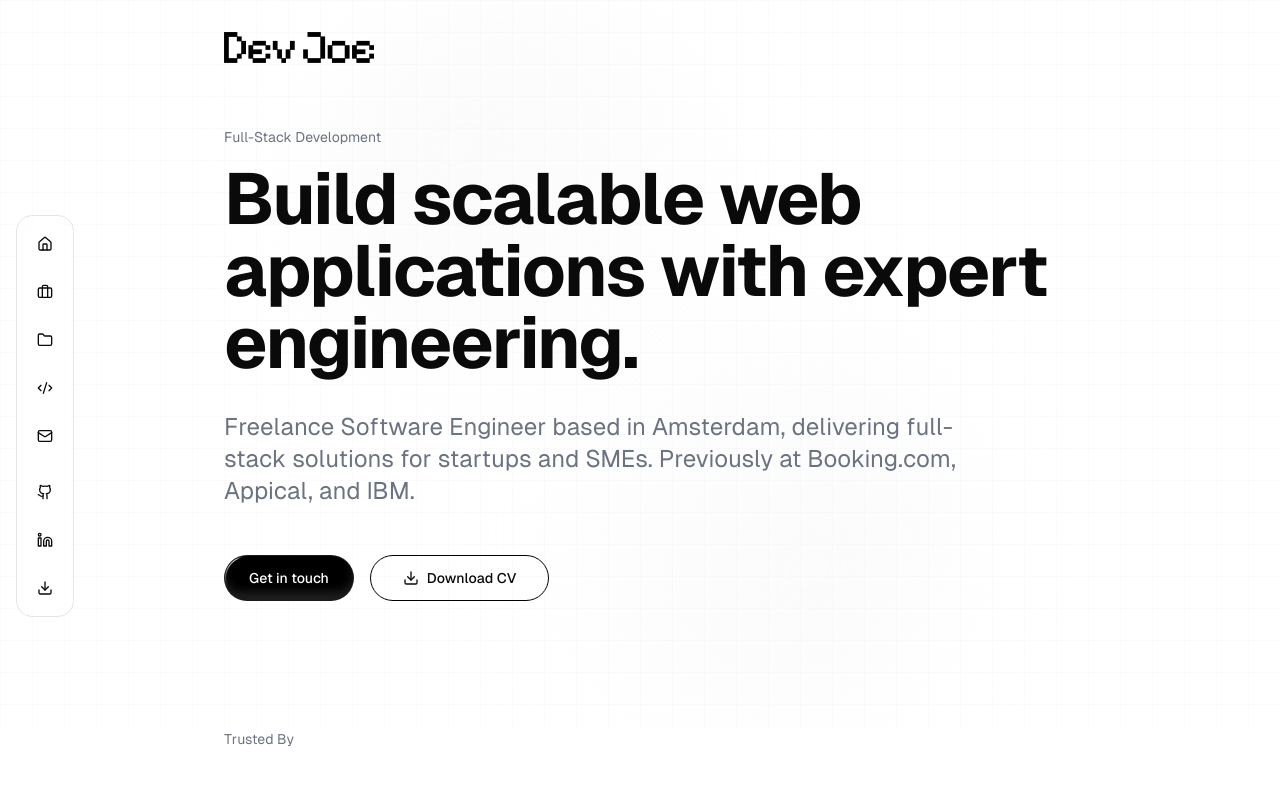
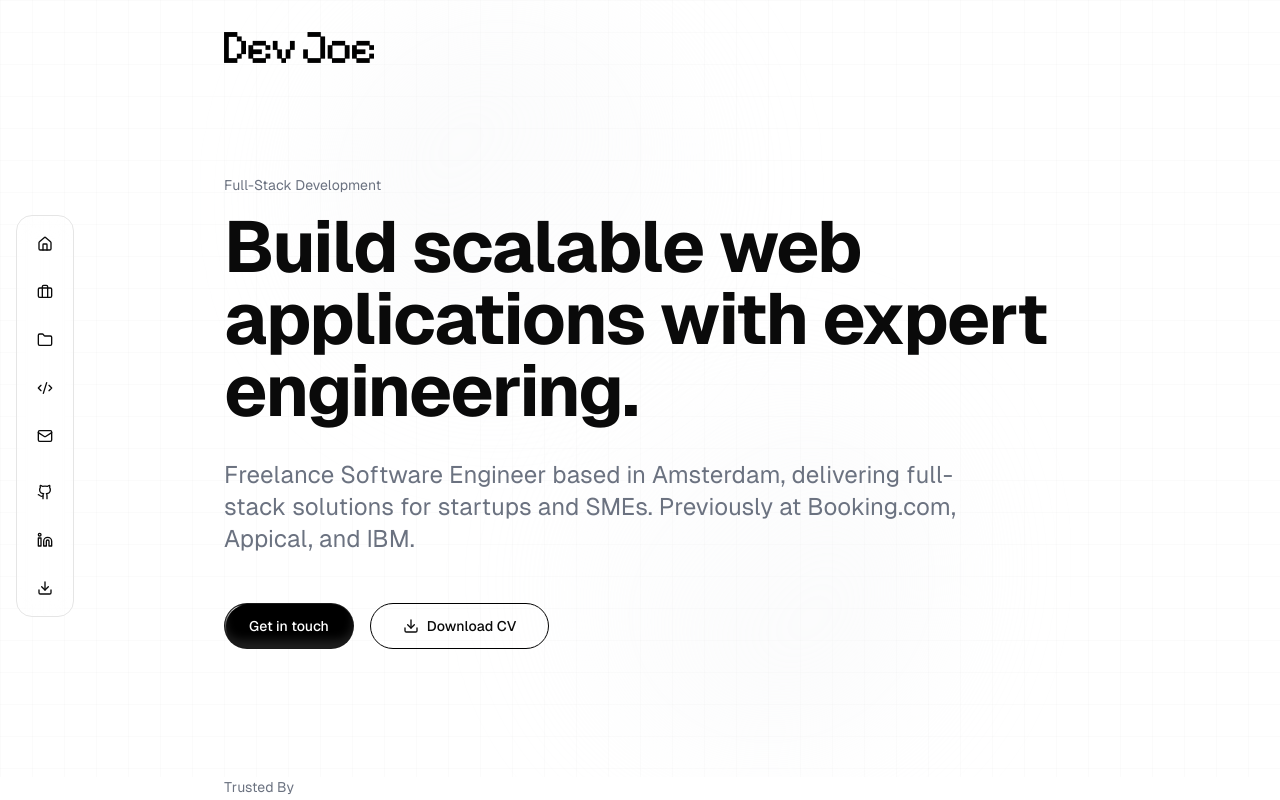
Before and after one commit to joeharwood96/joeharwood.dev, a Next.js app: page / in a window 1280 px wide. Shown: the top 800 px of the page. Built offline with nearby package versions, Linux system fonts and the light colour scheme.

Commit message:
Update page.tsx

```diff
--- a/app/page.tsx
+++ b/app/page.tsx
@@ -220,7 +220,7 @@ export default function Home() {
         type="application/ld+json"
         dangerouslySetInnerHTML={{ __html: JSON.stringify(jsonLd) }}
       />
-      <div className="min-h-[80vh] flex flex-col relative w-full pb-16 sm:pb-20 md:pb-24">
+      <div className="relative w-full">
         <AnimatedGridBackground />
         <motion.nav
           className="flex justify-between items-center px-6 py-6 sm:px-8 md:px-12 md:py-8 lg:px-24 lg:w-4/5 mx-auto w-full"
@@ -257,9 +257,9 @@ export default function Home() {
           </div>
         </motion.nav>
 
-        <div className="flex-1 flex items-center justify-center w-full">
+        <div className="w-full">
           <motion.div
-            className="flex flex-col gap-8 px-6 sm:px-8 md:px-12 lg:px-24 lg:w-4/5 w-full mx-auto py-8"
+            className="flex flex-col gap-8 px-6 sm:px-8 md:px-12 lg:px-24 lg:w-4/5 w-full mx-auto pt-12 sm:pt-16 md:pt-20 pb-16 sm:pb-20 md:pb-24 lg:pb-32"
             initial="hidden"
             animate="visible"
             variants={{
```
